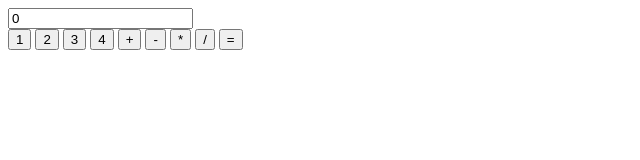
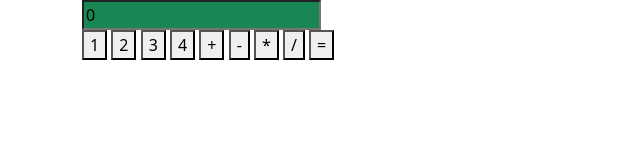
Before and after one commit to Zepticona/natours, a plain HTML site: page index.html in a window 1280 px wide. Shown: the whole page, without its empty margins (0-640 px from the left). Drawn offline with nearby package versions, Linux system fonts and the light colour scheme.

Commit message:
input background added

```diff
--- a/index.html
+++ b/index.html
@@ -4,6 +4,9 @@
     <meta charset="UTF-8" />
     <meta name="viewport" content="width=device-width, initial-scale=1.0" />
     <meta http-equiv="X-UA-Compatible" content="ie=edge" />
+
+    <link href="https://cdn.jsdelivr.net/npm/bootstrap@5.0.0-beta3/dist/css/bootstrap.min.css" rel="stylesheet" integrity="sha384-eOJMYsd53ii+scO/bJGFsiCZc+5NDVN2yr8+0RDqr0Ql0h+rP48ckxlpbzKgwra6" crossorigin="anonymous">
+
 
     <link rel="stylesheet" href="style.css" />
 
@@ -15,7 +18,7 @@
     <div class="container">
       <div class="calculator">
         <div class="display">
-          <input type="text" value="0">
+          <input type="text" class=" bg-success" value="0">
         </div>
         <div class="keypad">
           <button class="number">1</button>
```
